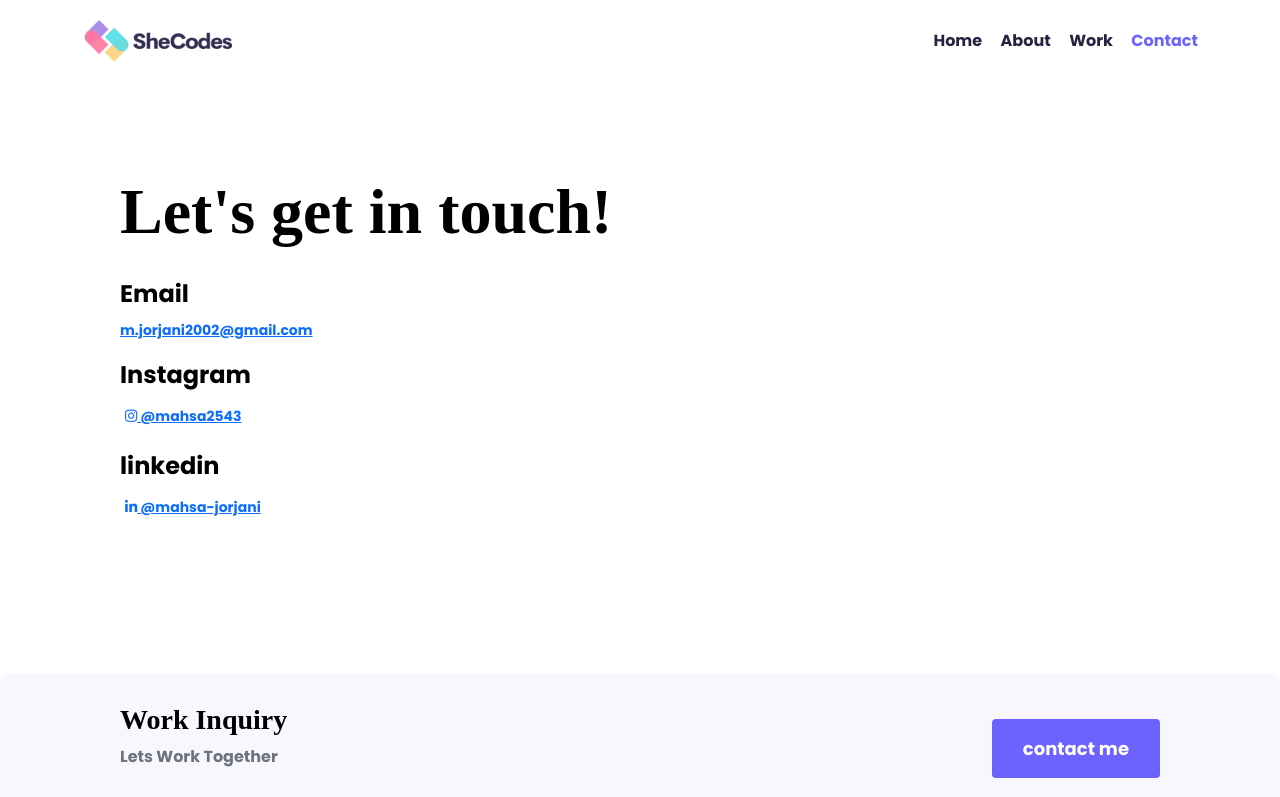
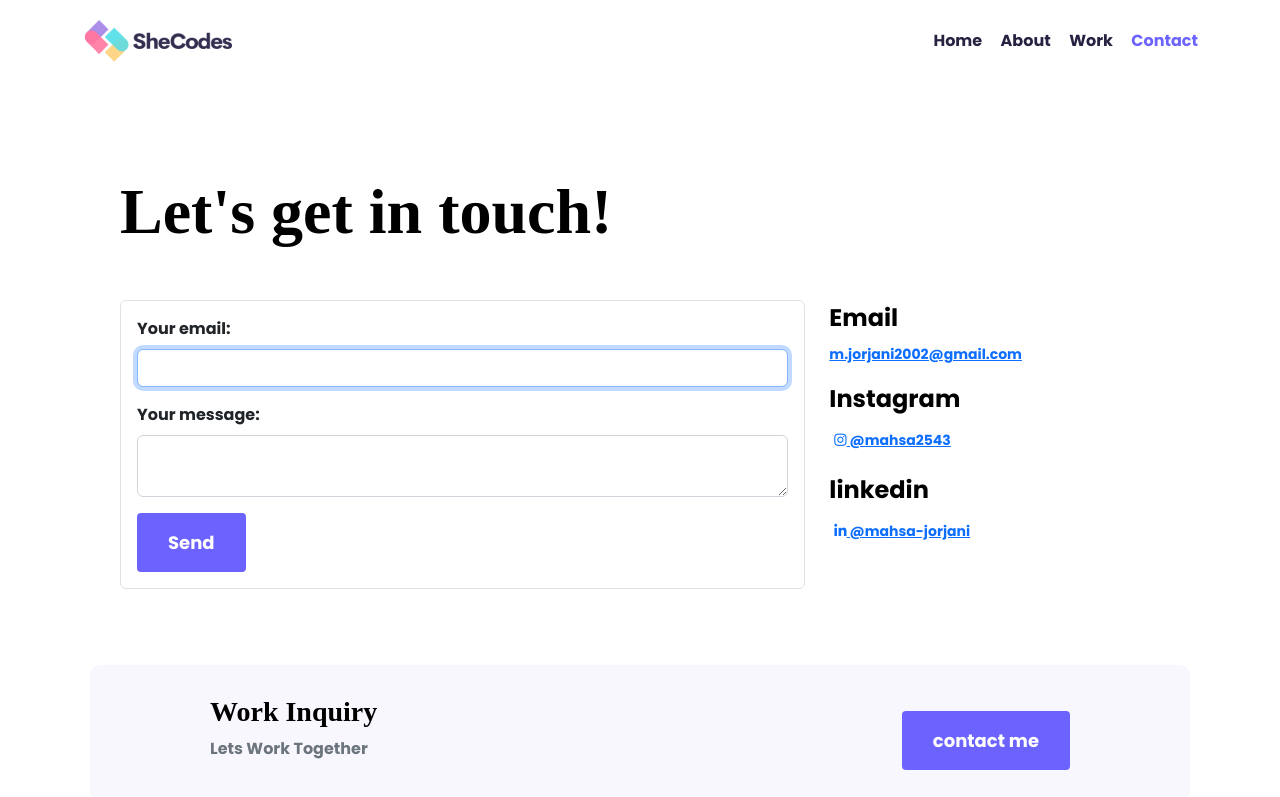
Before and after one commit to mahsajorjani/portfolio-project, a plain HTML site: page contact.html in a window 1280 px wide. Shown: the top 797 px of the page. Drawn offline with nearby package versions, Linux system fonts and the light colour scheme.

Commit message:
email box add to contact page

```diff
--- a/contact.html
+++ b/contact.html
@@ -4,7 +4,8 @@
         <meta charset="UTF-8" />
         <meta http-equiv="X-UA-Compatible" content="IE=edge" />
         <meta name="viewport" content="width=device-width, initial-scale=1.0" />
-        <title>Document-Mahsa</title>
+        <meta name="description" content="contact Mahsa.Mahsa is a front-end engineer based in iran" />
+        <title>contact Mahsa-Mahsa Jorjani</title>
         <link href="https://cdn.jsdelivr.net/npm/bootstrap@5.2.0/dist/css/bootstrap.min.css" rel="stylesheet" integrity="sha384-gH2yIJqKdNHPEq0n4Mqa/HGKIhSkIHeL5AyhkYV8i59U5AR6csBvApHHNl/vI1Bx" crossorigin="anonymous">
         <link rel="preconnect" href="https://fonts.googleapis.com">
         <link rel="preconnect" href="https://fonts.gstatic.com" crossorigin>
@@ -42,8 +43,26 @@
 
           <div class="content-container container" >
             <div class="content">
-            <h1 class="mb-4">Let's get in touch!</h1>
+            <h1 class="mb-5">Let's get in touch!</h1>
+<div class="row">
+  <div class="col-md-8">
+    <form action="https://formspree.io/f/mwkalajy" method="POST" class="border p-3 rounded mb-3">
+      <div class="mb-3">
+        <label class="form-label"> Your email: </label>
+        <input type="email" name="_replyto" class="form-control" required="" autofocus="">
+      </div>
+      <div class="mb-3">
+        <label class="form-label"> Your message: </label>
+        <textarea name="message" class="form-control" required=""></textarea>
+      </div>
 
+      <!-- your other form fields go here -->
+
+      <button type="submit" class="btn btn-branding">Send</button>
+    </form>
+  </div>
+
+ <div class="col-md-4">
     <h3> Email </h3>
     <p>
     <a href="mailto: m.jorjani@gmail.com">
@@ -62,7 +81,7 @@
         <i class="fa fa-linkedin"></i> @mahsa-jorjani
         </a>
       </p>
-
+    </div>
     </div>
     </div>
     <footer>
```
